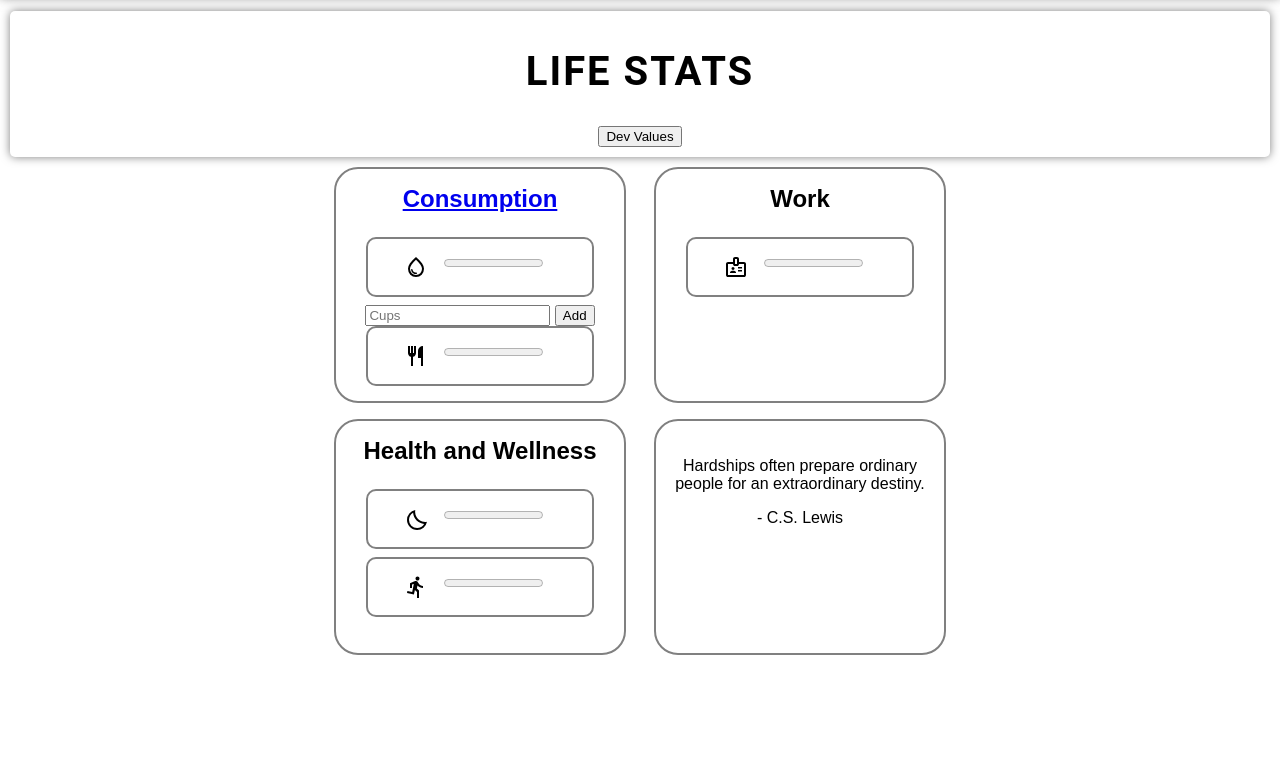
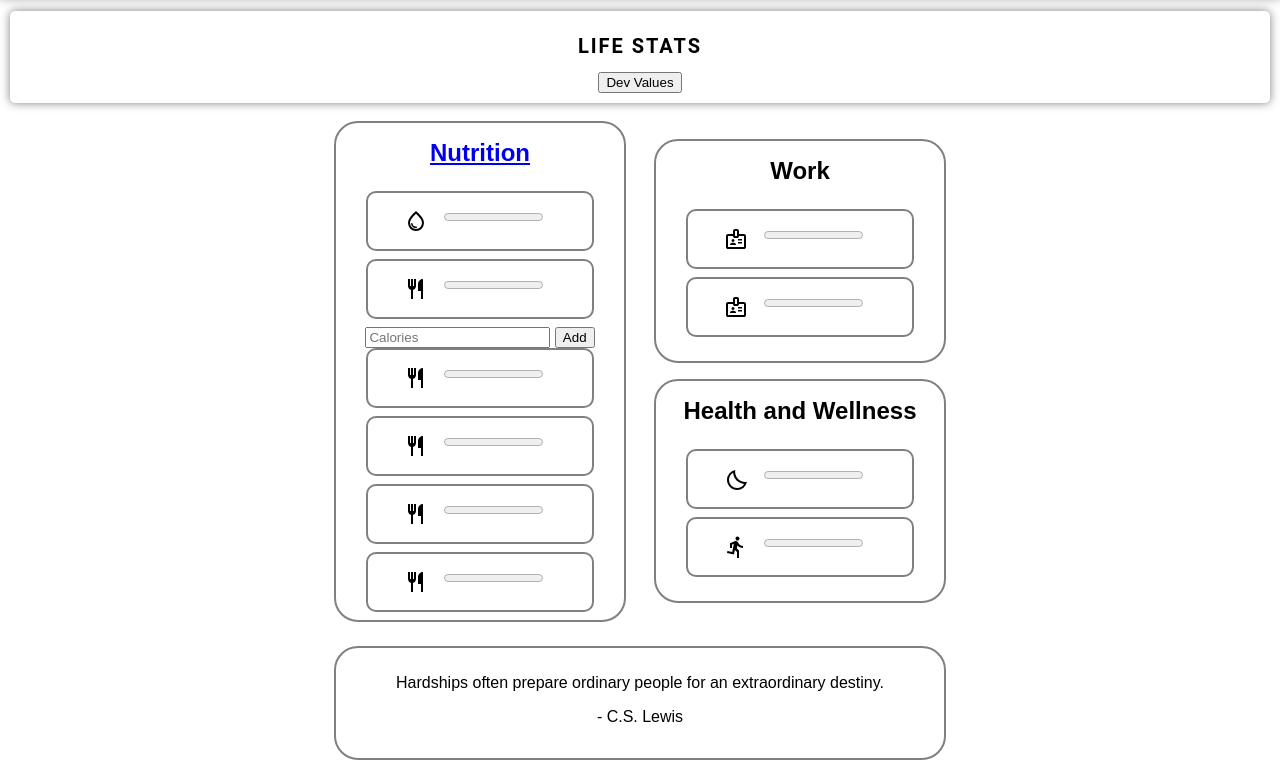
Before and after one commit to tedgravlin/slackathon, a plain HTML site: page index.html in a window 1280 px wide. Both pictures are taken after a click on the element 480 px from the left and 313 px from the top of the page. Shown: the part 47-823 px from the top of the page. Before the commit the page ends 800 px from the top, so only its background shows below. Drawn offline with Linux system fonts and the light colour scheme.

Commit message:
Redesign homepage

```diff
--- a/css/homepage.css
+++ b/css/homepage.css
@@ -1,4 +1,11 @@
 div.card-container {
+    display: grid;
+    row-gap: 1em;
+    grid-template-columns: auto;
+    margin: auto;
+}
+
+div.two-grid-card-container {
     display: grid;
     row-gap: 1em;
     grid-template-columns: auto auto;
@@ -12,7 +19,18 @@ div.card {
     border: 2px solid grey;
     border-radius: 24px;
     padding: 1em;
-  height: 200px;
+}
+
+.nutrition-card {
+    height: 90% !important;
+}
+
+div.quote-card {
+    border: 2px solid grey;
+    border-radius: 24px;
+    padding: 1em;
+    width: 45vw;
+    margin: 1em auto 1em auto;
 }
 
 div.card h2 {
@@ -40,9 +58,11 @@ div.stat img {
 div.stat progress {
     width: 75%;
 }
+
 div.stat {
     cursor: pointer;
 }
+
 div.stat:hover {
     background-color: rgba(0, 72, 255, 0.187);
 }
@@ -56,7 +76,8 @@ div.stat-info {
     text-align: center;
     margin-top: 1em;
 }
+
 #quote {
     text-align: center;
-  margin-top: 20px;
+    margin-top: 10px;
 }
--- a/css/main.css
+++ b/css/main.css
@@ -10,7 +10,7 @@ header {
   overflow: hidden;
   padding: 10px 10px;
   text-align: center;
-  font-size: 20px;
+  font-size: 10px;
   font-family: "Roboto", sans-serif;
   font-weight: 500;
   letter-spacing: 2px;
--- a/index.html
+++ b/index.html
@@ -1,5 +1,6 @@
 <!DOCTYPE html>
 <html lang="en">
+
 <head>
     <!-- Import CSS and Scripts-->
     <link rel="stylesheet" href="/css/main.css" />
@@ -29,9 +30,9 @@
     </header>
     <!-- Main Page -->
     <main>
-      <div class="card-container">
-        <div class="card">
-          <h2><a href="./pages/water.html">Consumption</a></h2>
+        <div class="two-grid-card-container">
+            <div class="nutrition-card card">
+                <h2><a href="./pages/water.html">Nutrition</a></h2>
                 <!-- WATER -->
                 <div onclick="toggleStatInfo('water')" class="stat">
                     <img src="/assets/icons/water.svg" />
@@ -39,9 +40,7 @@
                 </div>
                 <div class="stat-info" id="water-stat-info">
                     <input type="number" id="water-input" placeholder="Cups" />
-            <button
-              onclick="addProgress('water', 'waterCurrentAmount', 'waterProgress')"
-            >
+                    <button onclick="addProgress('water', 'waterCurrentAmount', 'waterProgress')">
                         Add
                     </button>
                 </div>
@@ -52,13 +51,56 @@
                 </div>
                 <div class="stat-info" id="food-stat-info">
                     <input type="number" id="food-input" placeholder="Calories" />
-            <button
-              onclick="addProgress('food', 'foodCurrentAmount', 'foodProgress')"
-            >
+                    <button onclick="addProgress('food', 'foodCurrentAmount', 'foodProgress')">
+                        Add
+                    </button>
+                </div>
+                <!-- FOOD -->
+                <div onclick="toggleStatInfo('food')" class="stat">
+                    <img src="/assets/icons/food.svg" />
+                    <progress id="food-progress-bar" max="100" value="0"></progress>
+                </div>
+                <div class="stat-info" id="food-stat-info">
+                    <input type="number" id="food-input" placeholder="Calories" />
+                    <button onclick="addProgress('food', 'foodCurrentAmount', 'foodProgress')">
+                        Add
+                    </button>
+                </div>
+                <!-- FOOD -->
+                <div onclick="toggleStatInfo('food')" class="stat">
+                    <img src="/assets/icons/food.svg" />
+                    <progress id="food-progress-bar" max="100" value="0"></progress>
+                </div>
+                <div class="stat-info" id="food-stat-info">
+                    <input type="number" id="food-input" placeholder="Calories" />
+                    <button onclick="addProgress('food', 'foodCurrentAmount', 'foodProgress')">
+                        Add
+                    </button>
+                </div>
+                <!-- FOOD -->
+                <div onclick="toggleStatInfo('food')" class="stat">
+                    <img src="/assets/icons/food.svg" />
+                    <progress id="food-progress-bar" max="100" value="0"></progress>
+                </div>
+                <div class="stat-info" id="food-stat-info">
+                    <input type="number" id="food-input" placeholder="Calories" />
+                    <button onclick="addProgress('food', 'foodCurrentAmount', 'foodProgress')">
+                        Add
+                    </button>
+                </div>
+                <!-- FOOD -->
+                <div onclick="toggleStatInfo('food')" class="stat">
+                    <img src="/assets/icons/food.svg" />
+                    <progress id="food-progress-bar" max="100" value="0"></progress>
+                </div>
+                <div class="stat-info" id="food-stat-info">
+                    <input type="number" id="food-input" placeholder="Calories" />
+                    <button onclick="addProgress('food', 'foodCurrentAmount', 'foodProgress')">
                         Add
                     </button>
                 </div>
             </div>
+            <div class="card-container">
                 <div class="card">
                     <h2>Work</h2>
                     <!-- WORK -->
@@ -68,9 +110,18 @@
                     </div>
                     <div class="stat-info" id="work-stat-info">
                         <input type="number" id="work-input" placeholder="Cups" />
-            <button
-              onclick="addProgress('work', 'workCurrentAmount', 'workProgress')"
-            >
+                        <button onclick="addProgress('work', 'workCurrentAmount', 'workProgress')">
+                            Add
+                        </button>
+                    </div>
+                    <!-- WORK -->
+                    <div onclick="toggleStatInfo('work')" class="stat">
+                        <img src="/assets/icons/work.svg" />
+                        <progress id="work-progress-bar" max="100" value="0"></progress>
+                    </div>
+                    <div class="stat-info" id="work-stat-info">
+                        <input type="number" id="work-input" placeholder="Cups" />
+                        <button onclick="addProgress('work', 'workCurrentAmount', 'workProgress')">
                             Add
                         </button>
                     </div>
@@ -84,9 +135,7 @@
                     </div>
                     <div class="stat-info" id="sleep-stat-info">
                         <input type="number" id="sleep-input" placeholder="Sleep hours" />
-            <button
-              onclick="addProgress('sleep', 'sleepCurrentAmount', 'sleepProgress')"
-            >
+                        <button onclick="addProgress('sleep', 'sleepCurrentAmount', 'sleepProgress')">
                             Add
                         </button>
                     </div>
@@ -96,23 +145,19 @@
                         <progress id="exercise-progress-bar" max="100" value="0"></progress>
                     </div>
                     <div class="stat-info" id="exercise-stat-info">
-            <input
-              type="number"
-              id="exercise-input"
-              placeholder="Minutes of exercise"
-            />
-            <button
-              onclick="addProgress('exercise', 'exerciseCurrentAmount', 'exerciseProgress')"
-            >
+                        <input type="number" id="exercise-input" placeholder="Minutes of exercise" />
+                        <button onclick="addProgress('exercise', 'exerciseCurrentAmount', 'exerciseProgress')">
                             Add
                         </button>
                     </div>
                 </div>
-        <div class="card">
+            </div>
+        </div>
+        <div class="quote-card">
             <p id="quote"></p>
             <p id="author"></p>
         </div>
-      </div>
     </main>
 </body>
+
 </html>
```
Lines whose indentation alone changed are shown as unchanged.
